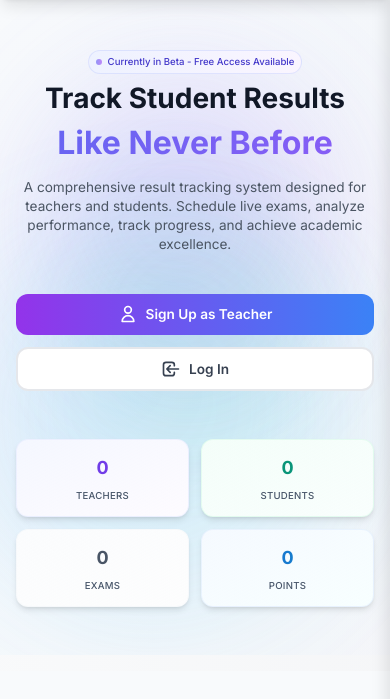
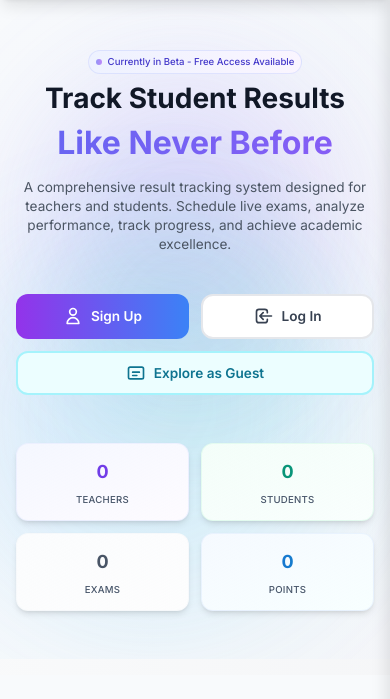
Before and after one commit to ehtesam75/ResTrack, a Django app: page / in a window 390 px wide. Shown: the part 67-766 px from the top of the page. Run offline with Django 5.2, Linux system fonts and the light colour scheme; data that the repository does not hold is empty; some libraries are stand-ins or nearby versions.

Commit message:
feat: Implement guest account visibility feature with public access option

```diff
--- a/marks/admin.py
+++ b/marks/admin.py
@@ -18,8 +18,9 @@ class StudentProfileAdmin(admin.ModelAdmin):
 
 @admin.register(GuestTeacherAccount)
 class GuestTeacherAccountAdmin(admin.ModelAdmin):
-    list_display = ['teacher', 'guest_user', 'created_at', 'updated_at']
+    list_display = ['teacher', 'guest_user', 'is_publicly_accessible', 'created_at', 'updated_at']
     search_fields = ['teacher__username', 'guest_user__username']
+    list_filter = ['is_publicly_accessible', 'created_at']
     readonly_fields = ['created_at', 'updated_at']
 
 
--- a/marks/forms.py
+++ b/marks/forms.py
@@ -386,6 +386,7 @@ class GuestAccountForm(forms.Form):
     username = forms.CharField(max_length=150)
     new_password = forms.CharField(required=False, min_length=6)
     confirm_password = forms.CharField(required=False, min_length=6)
+    is_publicly_accessible = forms.BooleanField(required=False)
 
     def __init__(self, *args, existing_user=None, require_password=False, **kwargs):
         self.existing_user = existing_user
--- a/marks/models.py
+++ b/marks/models.py
@@ -37,6 +37,7 @@ class GuestTeacherAccount(models.Model):
     """One read-only guest login mapped to exactly one teacher."""
     teacher = models.OneToOneField(User, on_delete=models.CASCADE, related_name='guest_account')
     guest_user = models.OneToOneField(User, on_delete=models.CASCADE, related_name='guest_teacher_account')
+    is_publicly_accessible = models.BooleanField(default=False)
     created_at = models.DateTimeField(auto_now_add=True)
     updated_at = models.DateTimeField(auto_now=True)
 
--- a/marks/templates/marks/home.html
+++ b/marks/templates/marks/home.html
@@ -295,7 +295,8 @@
 
             /* Smaller buttons on mobile */
             .hero-section .btn-primary,
-            .hero-section .btn-secondary {
+            .hero-section .btn-secondary,
+            .hero-section .btn-guest {
                 padding: 0.75rem 1.5rem !important;
                 font-size: 0.9rem !important;
             }
@@ -598,7 +599,8 @@
 
             /* Even smaller buttons */
             .hero-section .btn-primary,
-            .hero-section .btn-secondary {
+            .hero-section .btn-secondary,
+            .hero-section .btn-guest {
                 padding: 0.625rem 1.25rem !important;
                 font-size: 0.85rem !important;
             }
@@ -646,18 +648,35 @@
                     Schedule live exams, analyze performance, track progress, and achieve academic excellence.
                 </p>
 
-                <div class="mt-10 flex flex-col sm:flex-row gap-4 justify-center animate-fade-in-up" style="animation-delay: 0.3s;">
+                <div class="mt-10 flex flex-col gap-3 sm:gap-4 items-center animate-fade-in-up" style="animation-delay: 0.3s;">
+                    <div class="w-full sm:w-auto grid grid-cols-2 gap-3 sm:flex sm:flex-row sm:gap-4 justify-center">
                     <a href="{% url 'signup' %}" class="btn-primary inline-flex items-center justify-center px-8 py-4 bg-gradient-to-r from-purple-600 to-blue-500 text-white font-semibold rounded-xl hover:shadow-xl hover:shadow-purple-500/30 transition-all transform hover:-translate-y-1">
                         <svg class="w-5 h-5 mr-2" fill="none" stroke="currentColor" viewBox="0 0 24 24">
                             <path stroke-linecap="round" stroke-linejoin="round" stroke-width="2" d="M16 7a4 4 0 11-8 0 4 4 0 018 0zM12 14a7 7 0 00-7 7h14a7 7 0 00-7-7z"></path>
                         </svg>
-                        Sign Up as Teacher
+                        <span class="sm:hidden">Sign Up</span>
+                        <span class="hidden sm:inline">Sign Up as Teacher</span>
                     </a>
                     <a href="{% url 'login' %}" class="btn-secondary inline-flex items-center justify-center px-8 py-4 bg-white text-gray-700 font-semibold rounded-xl border-2 border-gray-200 hover:border-purple-300 hover:shadow-lg transition-all transform hover:-translate-y-1">
                         <svg class="w-5 h-5 mr-2" fill="none" stroke="currentColor" viewBox="0 0 24 24">
                             <path stroke-linecap="round" stroke-linejoin="round" stroke-width="2" d="M11 16l-4-4m0 0l4-4m-4 4h14m-5 4v1a3 3 0 01-3 3H6a3 3 0 01-3-3V7a3 3 0 013-3h7a3 3 0 013 3v1"></path>
                         </svg>
                         Log In
+                    </a>
+                    <a href="{% url 'guest_explore' %}" class="btn-guest hidden sm:inline-flex items-center justify-center px-8 py-4 bg-cyan-50 text-cyan-700 font-semibold rounded-xl border-2 border-cyan-200 hover:border-cyan-300 hover:bg-cyan-100 hover:shadow-lg transition-all transform hover:-translate-y-1">
+                        <svg class="w-5 h-5 mr-2" fill="none" stroke="currentColor" viewBox="0 0 24 24">
+                            <path stroke-linecap="round" stroke-linejoin="round" stroke-width="2" d="M3 7a2 2 0 012-2h14a2 2 0 012 2v10a2 2 0 01-2 2H5a2 2 0 01-2-2V7z"></path>
+                            <path stroke-linecap="round" stroke-linejoin="round" stroke-width="2" d="M8 11h8M8 15h5"></path>
+                        </svg>
+                        Explore as Guest
+                    </a>
+                    </div>
+                    <a href="{% url 'guest_explore' %}" class="btn-guest sm:hidden inline-flex w-full items-center justify-center px-8 py-4 bg-cyan-50 text-cyan-700 font-semibold rounded-xl border-2 border-cyan-200 hover:border-cyan-300 hover:bg-cyan-100 hover:shadow-lg transition-all transform hover:-translate-y-1">
+                        <svg class="w-5 h-5 mr-2" fill="none" stroke="currentColor" viewBox="0 0 24 24">
+                            <path stroke-linecap="round" stroke-linejoin="round" stroke-width="2" d="M3 7a2 2 0 012-2h14a2 2 0 012 2v10a2 2 0 01-2 2H5a2 2 0 01-2-2V7z"></path>
+                            <path stroke-linecap="round" stroke-linejoin="round" stroke-width="2" d="M8 11h8M8 15h5"></path>
+                        </svg>
+                        Explore as Guest
                     </a>
                 </div>
             </div>
--- a/marks/urls.py
+++ b/marks/urls.py
@@ -10,6 +10,7 @@ urlpatterns = [
     # Authentication URLs
     path('', views.home, name='home'),
     path('login/', views.user_login, name='login'),
+    path('guest-explore/', views.guest_explore, name='guest_explore'),
     path(
         'password-reset/',
         views.password_reset_request,
--- a/marks/views.py
+++ b/marks/views.py
@@ -203,6 +203,47 @@ def user_login(request):
     return render(request, 'marks/login.html', {'form': form})
 
 
+def guest_explore(request):
+    """Allow visitors to start a view-only session for a public guest account."""
+    public_guest_accounts = list(
+        GuestTeacherAccount.objects.select_related('teacher', 'teacher__teacher_profile', 'guest_user')
+        .filter(is_publicly_accessible=True, teacher__teacher_profile__isnull=False)
+        .order_by('teacher__first_name', 'teacher__last_name', 'teacher__username')
+    )
+
+    if request.method == 'POST':
+        selected_id = (request.POST.get('guest_account_id') or '').strip()
+        selected_account = None
+
+        if selected_id.isdigit():
+            selected_account = next(
+                (account for account in public_guest_accounts if account.id == int(selected_id)),
+                None,
+            )
+
+        if not selected_account:
+            messages.error(request, 'Please select an available teacher to continue.')
+            return render(
+                request,
+                'marks/guest_explore.html',
+                {
+                    'public_guest_accounts': public_guest_accounts,
+                    'selected_guest_account_id': selected_id,
+                },
+            )
+
+        login(request, selected_account.teacher)
+        start_guest_session(request, selected_account)
+        add_guest_session_started_message(request)
+        return redirect('dashboard')
+
+    return render(
+        request,
+        'marks/guest_explore.html',
+        {'public_guest_accounts': public_guest_accounts},
+    )
+
+
 def _send_targeted_password_reset_email(request, user):
     """Send Django built-in password reset email for exactly one selected user."""
     form = TargetedPasswordResetForm(
@@ -578,6 +619,7 @@ def manage_guest_account(request):
             if form.is_valid():
                 username = form.cleaned_data['username']
                 new_password = form.cleaned_data['new_password']
+                is_publicly_accessible = form.cleaned_data.get('is_publicly_accessible', False)
 
                 with transaction.atomic():
                     User = get_user_model()
@@ -585,8 +627,14 @@ def manage_guest_account(request):
                     GuestTeacherAccount.objects.create(
                         teacher=teacher,
                         guest_user=guest_user,
+                        is_publicly_accessible=is_publicly_accessible,
                     )
                 messages.success(request, f"Guest account '{username}' created successfully.")
+                if is_publicly_accessible:
+                    messages.info(
+                        request,
+                        'This guest account is publicly accessible in view-only mode. Anyone can open your data using Guest Explore.',
+                    )
                 return redirect('manage_guest_account')
             for _, errors in form.errors.items():
                 for error in errors:
@@ -604,22 +652,35 @@ def manage_guest_account(request):
             if form.is_valid():
                 username = form.cleaned_data['username']
                 new_password = form.cleaned_data.get('new_password')
+                is_publicly_accessible = form.cleaned_data.get('is_publicly_accessible', False)
 
                 guest_user = guest_account.guest_user
-                changed = False
+                credential_changed = False
+                visibility_changed = guest_account.is_publicly_accessible != is_publicly_accessible
 
                 if guest_user.username != username:
                     guest_user.username = username
-                    changed = True
+                    credential_changed = True
 
                 if new_password:
                     guest_user.set_password(new_password)
-                    changed = True
-
-                if changed:
+                    credential_changed = True
+
+                if visibility_changed:
+                    guest_account.is_publicly_accessible = is_publicly_accessible
+
+                if credential_changed or visibility_changed:
                     with transaction.atomic():
-                        guest_user.save()
+                        if credential_changed:
+                            guest_user.save()
+                        if visibility_changed:
+                            guest_account.save(update_fields=['is_publicly_accessible', 'updated_at'])
                     messages.success(request, 'Guest account updated successfully.', extra_tags='success-popup')
+                    if is_publicly_accessible:
+                        messages.info(
+                            request,
+                            'This guest account is publicly accessible in view-only mode. Anyone can open your data using Guest Explore.',
+                        )
                 else:
                     messages.info(request, 'No changes detected for guest account.')
 
@@ -633,7 +694,10 @@ def manage_guest_account(request):
     else:
         if guest_account:
             form = GuestAccountForm(
-                initial={'username': guest_account.guest_user.username},
+                initial={
+                    'username': guest_account.guest_user.username,
+                    'is_publicly_accessible': guest_account.is_publicly_accessible,
+                },
                 existing_user=guest_account.guest_user,
                 require_password=False,
             )
```
Also changed, not shown: marks/templates/marks/guest_explore.html (added, +69 -0 lines), marks/templates/marks/manage_guest_account.html (+52 -0 lines), marks/tests.py (+54 -0 lines), marks/migrations/0031_guestteacheraccount_is_publicly_accessible.py (added).
